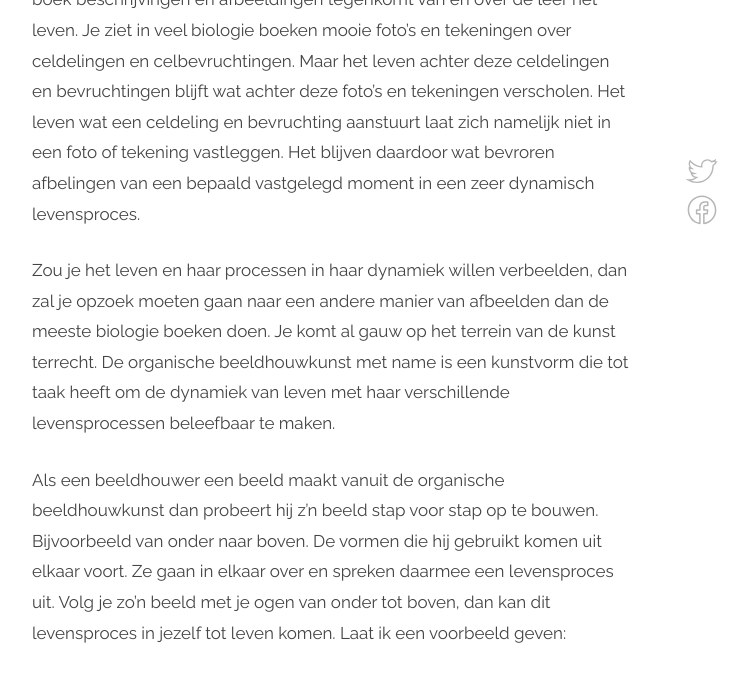
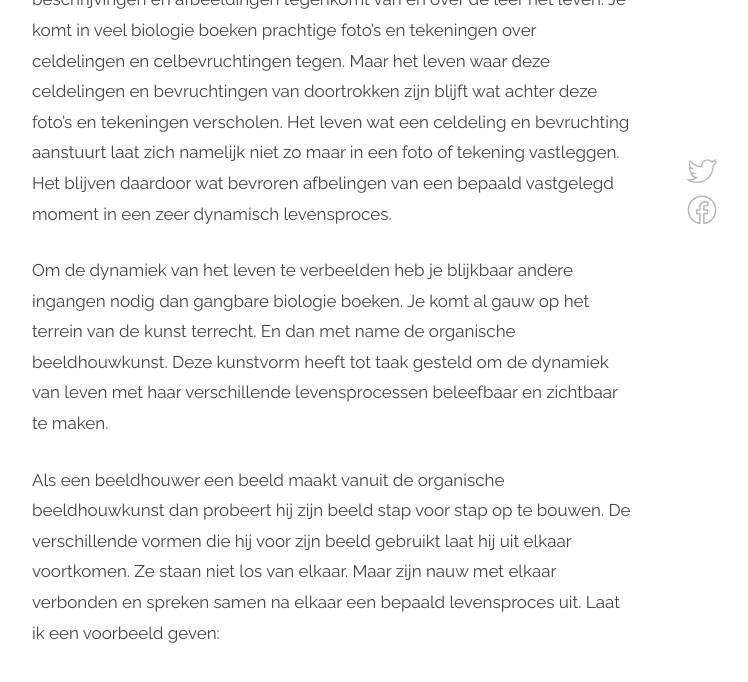
Before and after one commit to feicohajonides2020/feicohajonides2020.github.io, a Jekyll site: the page built from _posts/2019-10-09-Organische Beeldhouwkunst.md, in a window 1280 px wide and 1400 px high, scrolled down 1155 px, cut to the strip 0-692 px from the top of the window. Shown: the top 682 px of the strip, without its empty margins (308-1056 px from the left). Built offline with Jekyll 4.4.1, drawn with Linux system fonts in a browser that asks for light colours; some of the changed text lies outside the part shown.

Commit message:
Update 2019-10-09-Organische Beeldhouwkunst.md

```diff
--- a/_posts/2019-10-09-Organische Beeldhouwkunst.md
+++ b/_posts/2019-10-09-Organische Beeldhouwkunst.md
@@ -6,27 +6,27 @@
     align:
     text: light
 ---
-Een beeldhouwkunst waarin de waarden van levensprocessen centraal staan, wordt de organische beeldhouwkunst genoemd. Ons dagelijks leven en de natuur om ons heen zit vol met processen.....
+Een beeldhouwkunst waarin de waarden van levensprocessen centraal staan, wordt de organische beeldhouwkunst genoemd. Ons dagelijks leven en de natuur om ons heen zit vol met levensprocessen >>>
 
-Als je de behoefte voelt om deze levensprocessen eens wat nader te bestuderen dan is het een logische stap om eens een biologie boek open te slaan. Immers biologie staat letterlijk voor "logos" wat "leer" betekent en "bio" wat "leven" aanduid. Je zou dus mogen verwachten dat je in zo'n biologie boek  beschrijvingen en afbeeldingen tegenkomt van en over de leer het leven.
-Je ziet in veel biologie boeken mooie foto's en tekeningen over celdelingen en celbevruchtingen. Maar het leven achter deze celdelingen en bevruchtingen blijft wat achter deze foto's en tekeningen verscholen. Het leven wat een celdeling en bevruchting aanstuurt laat zich namelijk niet in een foto of tekening vastleggen. Het blijven daardoor wat bevroren afbelingen van een bepaald vastgelegd moment in een zeer dynamisch levensproces.
+Zou je de behoefte voelen om levensprocessen te bestuderen dan zou het een logische stap zijn om eens een biologie boek open te slaan. Immers biologie staat letterlijk voor "logos" wat "leer" betekent en "bio" wat "leven" aanduid. Je zou dus mogen verwachten dat je in zo'n biologie boek  beschrijvingen en afbeeldingen tegenkomt van en over de leer het leven.
+Je komt in veel biologie boeken prachtige foto's en tekeningen over celdelingen en celbevruchtingen tegen. Maar het leven waar deze celdelingen en bevruchtingen van doortrokken zijn blijft wat achter deze foto's en tekeningen verscholen. Het leven wat een celdeling en bevruchting aanstuurt laat zich namelijk niet zo maar in een foto of tekening vastleggen. Het blijven daardoor wat bevroren afbelingen van een bepaald vastgelegd moment in een zeer dynamisch levensproces.
 
-Zou je het leven en haar processen in haar dynamiek willen verbeelden, dan zal je opzoek moeten gaan naar een andere manier van afbeelden dan de meeste biologie boeken doen. Je komt al gauw op het terrein van de kunst terrecht. De organische beeldhouwkunst met name is een kunstvorm die tot taak heeft om de dynamiek van leven met haar verschillende levensprocessen beleefbaar te maken.
+Om de dynamiek van het leven te verbeelden heb je blijkbaar andere ingangen nodig dan gangbare biologie boeken. Je komt al gauw op het terrein van de kunst terrecht. En dan met name de organische beeldhouwkunst. Deze kunstvorm heeft tot taak gesteld om de dynamiek van leven met haar verschillende levensprocessen beleefbaar en zichtbaar te maken.
 
-Als een beeldhouwer een beeld maakt vanuit de organische beeldhouwkunst dan probeert hij z'n beeld stap voor stap op te bouwen. Bijvoorbeeld van onder naar boven. De vormen die hij gebruikt komen uit elkaar voort. Ze gaan in elkaar over en spreken daarmee een levensproces uit.
-Volg je zo'n beeld met je ogen van onder tot boven, dan kan dit levensproces in jezelf tot leven komen.
+Als een beeldhouwer een beeld maakt vanuit de organische beeldhouwkunst dan probeert hij zijn beeld stap voor stap op te bouwen. De verschillende vormen die hij voor zijn beeld gebruikt laat hij uit elkaar voortkomen. Ze staan niet los van elkaar. Maar zijn nauw met elkaar verbonden en spreken samen na elkaar een bepaald levensproces uit.
 Laat ik een voorbeeld geven:
 
 
 {% include image.html img="https://25853585-541091259790646543.preview.editmysite.com/uploads/2/5/8/5/25853585/levenskracht-hl_orig.jpg" alt="Alt for image" caption="Levenskracht" %}
 
-Volg je dit beeld met je ogen van onder naar boven, dan kan je ervaren dat de vorm zich eerst vult. Er ontstaat een bolling in het beeld. Volg je het beeld verder naar boven dan verdwijnt deze bolling. De vormen worden dunner en strekken zich.  Uiteindelijk worden de vormen aan de bovenkant van het beeld hol. Ze spreken zich meer naar buiten toe uit dan de vormen aan de anderkant van het beeld.
-Dit beeld heeft iets plantaardigs. De onderkant is wat naar binnen gerichte. Als ingetogen zaad. Uit dit zaad komen de bladeren voort als strekking in het midden. Om tenslotte een bloem te vormen.
-Dit beeld laat een levensproces zien van ontkiemen naar groeien en tenslotte naar bloeien.
-Een dynamisch levensproces die zich uitspreekt tussen de vormen van het beeld.
-Het vraagt nogal wat van de kijker om dit beeld als levensproces te kunnen zien. Je zal namelijk de beleving van de diverse vormen van het beeld in jezelf na elkaar in beleving moeten brengen. Pas dan kan je ervaren dat achter het verhaal van de diverse vormen leven schuil gaat.
+Als je dit beeld bekijkt, dan tast je met je ogen dit beeld af. Zou je dit beeld van onder naar boven bekijken dan kan je een vorm ontwikkeling ervaren. Het beeld staat op een dunne pin op haar sokkel. Volg je het beeld omhoog dan neemt de volumme van het beeld toe. Het beeld wordt boller. Volg je het beeld verder omhoog dan verdwijnt deze bolling weer. De vormen worden dunner en gaan zich strekken. Volg je het beeld nog verder omhoog dan zie je de volumme weer toenemen. De vormen worden holler en waaieren zich wat in de omgeving uit.
+Dit beeld zou je kunnen associeren het een plant. Onder is het beeld gevuld als ingetogen zaad. Halverweg strekt het beeld zich als bladeren die omhoog willen groeien. Tenslotte ontwikkelt zich aan de bovenkant van het beeld een open uitwaaiering als een bloem die zich naar z'n omgeving opent.
+Door deze vormontwikkeling kan je als kijker de evaring krijgen dat hier een proces verbeeld wordt. Een dynamisch levensproces die zich uitspreekt tussen de vormen van het beeld.
 
-Een levensproces kan ook circulair ervaren worden. Zoals dit beeld met de titel: "Dynamiek van Liefde "
+Het vraagt nogal wat van de kijker om achter dit beeld een levensproces te ervaren. Daarvoor is een dynamische manier van waarnemen noodzakelijk. Het gaat hier om vormverandering ofwel metamorfose. Een beeldhouwer die vanuit de organische beeldhouwkunst wil werken traint zichzelf om vanuit vormverandering zijn beelden te maken. Hij is opzoek naar het leven dat vorm met elkaar verbindt. In deze dynamische levensbron vindt hij zijn vormen.
+Daarmee kan hij thema's en imaginaties uitspreken die verbonden zijn met het (duurzame) leven.
+
+Het beeld op de foto hieronder laat een circulair levensproces zien. Rond een scheppend midden. De ene vorm vloeit dynamisch in de ander door. Zoals liefde de ene mens met de ander verbindt en in een scheppende beweging houdt.
 
 
 {% include image.html img="http://organischebeeldhouwkunst.weebly.com/uploads/2/5/8/5/25853585/dynamiek-van-liefde_orig.jpg" alt="Alt for image" caption="Dynamiek van Liefde" %}
```
